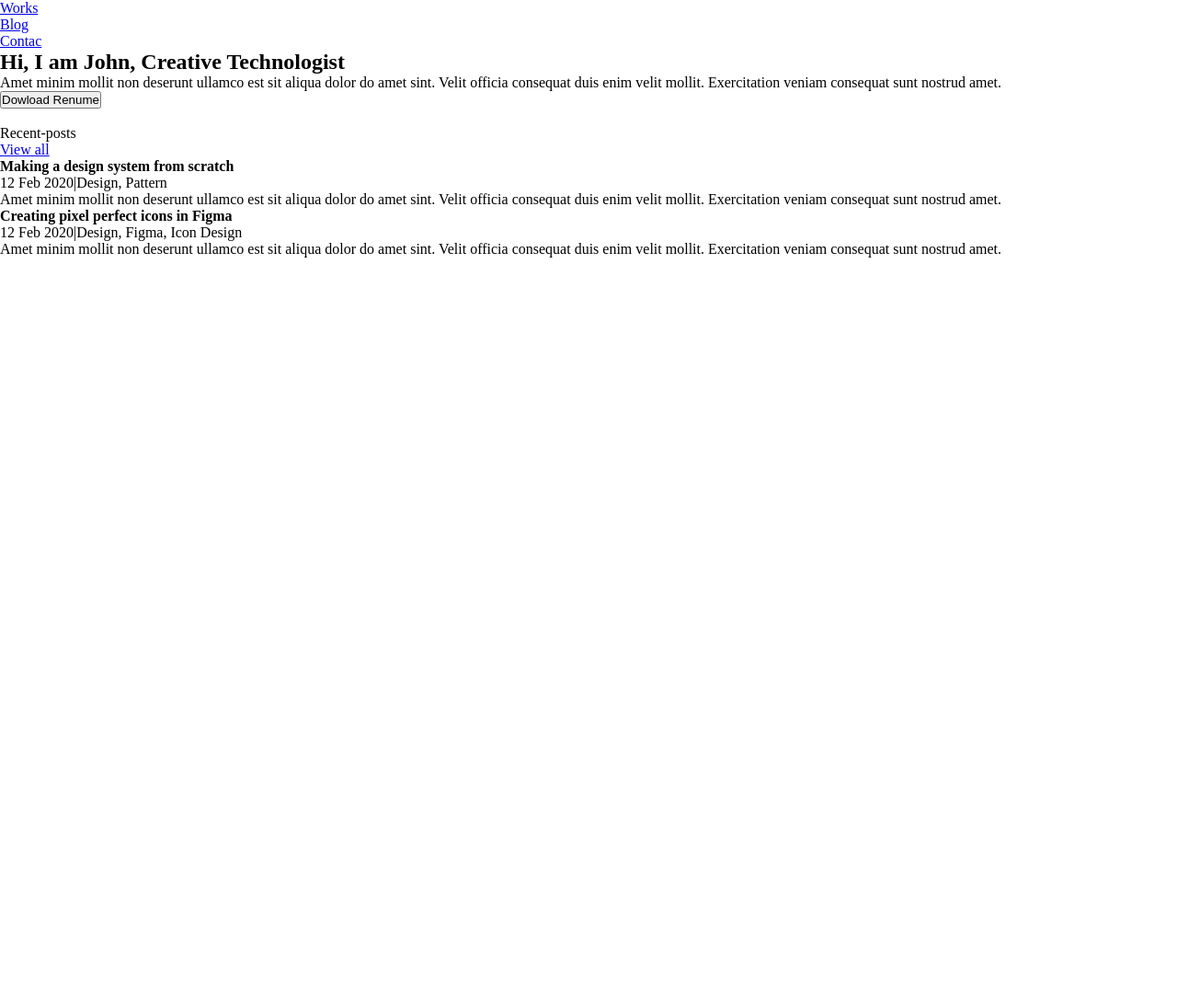
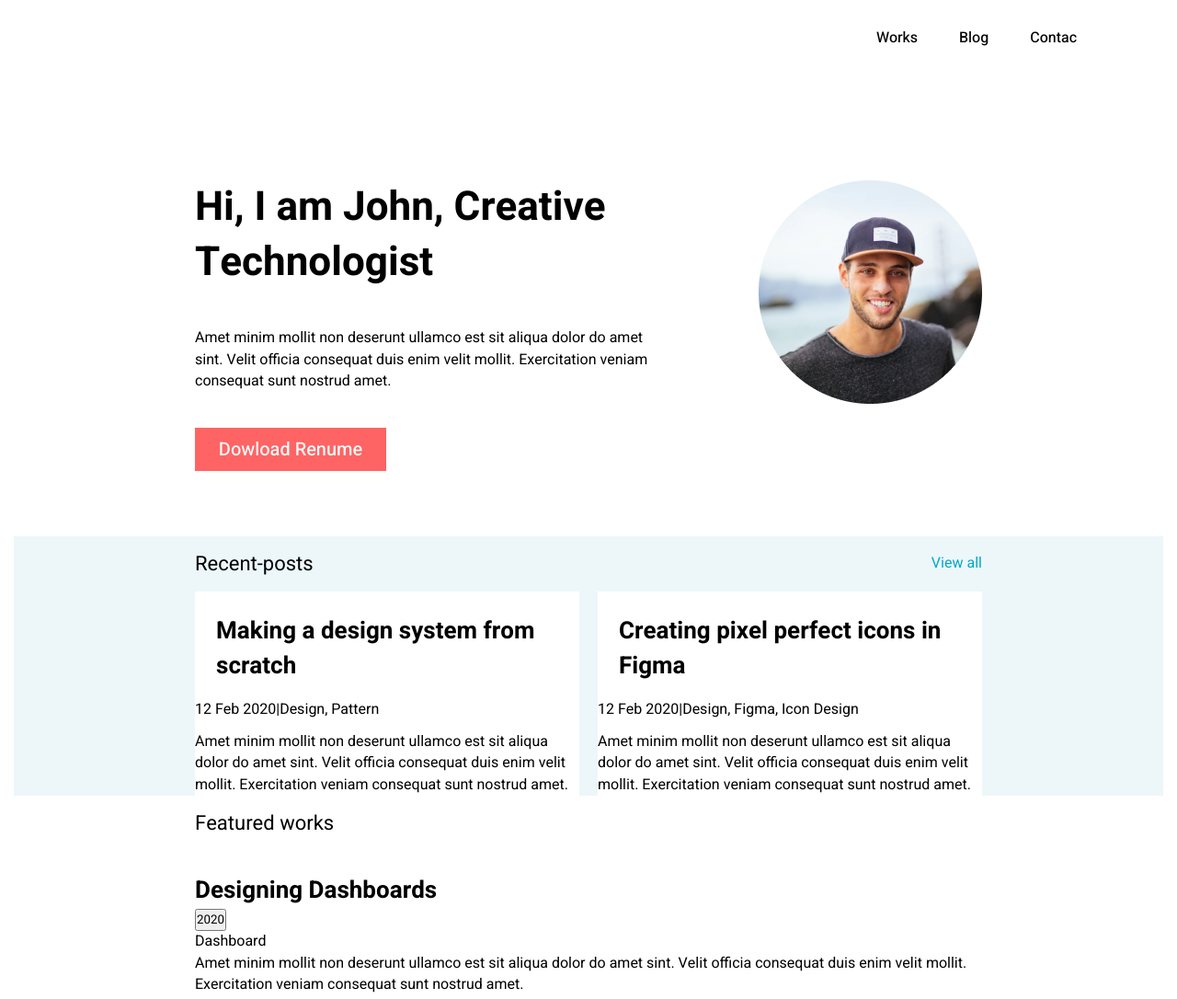
Before and after one commit to nmdxpro/Porfolio-UI, a plain HTML site: page index.html in a window 1280 px wide. Shown: the top 1086 px of the page at 92% size. Before the commit the page ends 800 px from the top, so only its background shows below. Drawn offline with Linux system fonts and the light colour scheme.

Commit message:
header,home

```diff
--- a/assets/scss/base/_fonts.scss
+++ b/assets/scss/base/_fonts.scss
@@ -0,0 +1,30 @@
+@import url('https://fonts.googleapis.com/css2?family=Heebo:wght@400;500;700;900&display=swap');
+$font-base: 'Heebo', sans-serif;
+
+*{
+    font-family: $font-base;
+}
+
+p {
+    font-size: 16px;
+    line-height: 23.5px;
+    font-weight: 400;
+}
+
+h1 {
+    font-weight: 700;
+    font-size: 44px;
+    line-height: 60px;
+}
+
+h2 {
+    font-weight: 400;
+    font-size: 22px;
+    line-height: 60px;
+}
+
+h3 {
+    font-weight: 700;
+    font-size: 26px;
+    line-height: 38.19px;
+}
--- a/assets/scss/base/_global.scss
+++ b/assets/scss/base/_global.scss
@@ -1,2 +1,16 @@
 //color
 $white: #fff;
+$black: #000;
+
+body {
+    padding: 15px;
+}
+
+.container {
+        max-width: 856px;
+        margin: auto;
+    }
+
+a {
+    text-decoration: none;
+}
--- /dev/null
+++ b/assets/scss/components/_buttons.scss
@@ -0,0 +1,10 @@
+.button--primary {
+    width: 208px;
+    height: 47px;
+    background: #FF6464;
+    border: none;
+    font-size: 20px;
+    line-height: 29.38px;
+    color: #fff;
+    font-weight: 500;
+}
--- /dev/null
+++ b/assets/scss/components/_components.scss
@@ -0,0 +1 @@
+@import 'buttons';
--- a/assets/scss/layout/_header.scss
+++ b/assets/scss/layout/_header.scss
@@ -0,0 +1,28 @@
+.header {
+    color: $white;
+
+    .container {
+        max-width: 1152px;
+    }
+
+    .navbar {
+        ul {
+            list-style: none;
+            display: flex;
+            justify-content: right;
+        }
+
+        li {
+            padding-right: 45px;
+            padding-top: 12px;
+        }
+
+        a {
+            text-decoration: none;
+            color: $black;
+            font-weight: 500;
+            size: 20px;
+            line-height: 29.38px;
+        }
+    }
+}
--- a/assets/scss/pages/_home.scss
+++ b/assets/scss/pages/_home.scss
@@ -0,0 +1,62 @@
+.introduction {
+    padding-top: 140px;
+    padding-bottom: 71px;
+
+    .container {
+        display: flex;
+        justify-content: space-between;
+    }
+
+    h2 {
+        width: 447px;
+    }
+
+    p {
+        width: 493px;
+        padding-top: 40px;
+        padding-bottom: 38px;
+    }
+
+    img {
+        width: 243px;
+        height: 243px;
+    }
+}
+
+.recent-posts {
+    background: #EDF7FA;
+
+    .heading {
+        display: flex;
+        justify-content: space-between;
+        align-items: center;
+
+        a{
+            font-weight: 400px;
+            line-height: 23.5px;
+            font-size: 16px;
+            color: #00A8CC;
+        }
+    }
+
+    .content {
+        display: flex;
+        justify-content: space-between;
+
+        .item {
+            background: #fff;
+            width: 418px;
+
+        }
+
+        h3 {
+            padding-top: 24px;
+            padding-left: 23px;
+        }
+
+        .time {
+            padding-top: 17px;
+            padding-bottom: 11px;
+        }
+    }
+}
--- a/assets/scss/styles.scss
+++ b/assets/scss/styles.scss
@@ -1,3 +1,4 @@
 @import 'pages/pages';
 @import 'base/base';
 @import 'layout/layout';
+@import 'components/components';
--- a/index.html
+++ b/index.html
@@ -9,6 +9,7 @@
 </head>
 <body>
     <header class="header">
+        <div class="container">
             <nav class="navbar">
                 <ul>
                     <li><a href="#">Works</a></li>
@@ -16,50 +17,87 @@
                     <li><a href="#">Contac</a></li>
                 </ul>
             </nav>
-
-        <div>
-            <div>
-                <h2>Hi, I am John, Creative Technologist</h2>
-                <p>Amet minim mollit non deserunt ullamco est sit aliqua dolor do amet sint. Velit officia consequat duis enim velit mollit. Exercitation veniam consequat sunt nostrud amet.</p>
-                <button>Dowload Renume</button>
-            </div>
-            <img src="" alt="">
         </div>
     </header>
 
-    <section class="Recent-posts">
+    <section class="introduction">
+        <div class="container">
             <div>
-            <p>Recent-posts</p>
+                <h1>Hi, I am John, Creative Technologist</h1>
+                <p>Amet minim mollit non deserunt ullamco est sit aliqua dolor do amet sint. Velit officia consequat duis enim velit mollit. Exercitation veniam consequat sunt nostrud amet.</p>
+                <button class="button button--primary">Dowload Renume</button>
+            </div>
+            <img src="/assets/images/Ellipse 1.png" alt="">
+        </div>
+    </section>
+
+    <section class="recent-posts">
+        <div class="container">
+            <div class="heading">
+                <h2>Recent-posts</h2>
                 <a href="#">View all</a>
             </div>
 
-        <div>
-            <div>
-                <h4>Making a design system from scratch</h4>
-                <p>12 Feb 2020|Design, Pattern</p>
+            <div class="content">
+                <div class="item">
+                    <h3>Making a design system from scratch</h3>
+                    <p class="time">12 Feb 2020|Design, Pattern</p>
                     <p>
                         Amet minim mollit non deserunt ullamco est sit aliqua dolor do amet sint. Velit officia consequat duis enim velit mollit. Exercitation veniam consequat sunt nostrud amet.
                     </p>
                 </div>
-            <div>
-                <h4>Creating pixel perfect icons in Figma</h4>
-                <p>12 Feb 2020|Design, Figma, Icon Design</p>
+                <div class="item">
+                    <h3>Creating pixel perfect icons in Figma</h3>
+                    <p class="time">12 Feb 2020|Design, Figma, Icon Design</p>
                     <p>
                         Amet minim mollit non deserunt ullamco est sit aliqua dolor do amet sint. Velit officia consequat duis enim velit mollit. Exercitation veniam consequat sunt nostrud amet.
                     </p>
                 </div>
             </div>
+        </div>
     </section>
 
     <section class="featured-works">
+        <div class="container">
+            <h2>Featured works</h2>
             <div>
                 <img src="" alt="">
                 <div>
-
+                    <h3>Designing Dashboards</h3>
+                    <button>2020</button>
+                    <p>Dashboard</p>
+                    <p>Amet minim mollit non deserunt ullamco est sit aliqua dolor do amet sint. Velit officia consequat duis enim velit mollit. Exercitation veniam consequat sunt nostrud amet.</p>
+                </div>
+            </div>
+            <div>
+                <img src="" alt="">
+                <div>
+                    <h3>Vibrant Portraits of 2020</h3>
+                    <button>2018</button>
+                    <p>Dashboard</p>
+                    <p>Amet minim mollit non deserunt ullamco est sit aliqua dolor do amet sint. Velit officia consequat duis enim velit mollit. Exercitation veniam consequat sunt nostrud amet.</p>
+                </div>
+            </div>
+            <div>
+                <img src="" alt="">
+                <div>
+                    <h3>36 Days of Malayalam type</h3>
+                    <button>2018</button>
+                    <p>Dashboard</p>
+                    <p>Amet minim mollit non deserunt ullamco est sit aliqua dolor do amet sint. Velit officia consequat duis enim velit mollit. Exercitation veniam consequat sunt nostrud amet.</p>
+                </div>
             </div>
         </div>
     </section>
 
-
+    <footer>
+        <ul>
+            <li><a href=""><img src="" alt=""></a></li>
+            <li><a href=""><img src="" alt=""></a></li>
+            <li><a href=""><img src="" alt=""></a></li>
+            <li><a href=""><img src="" alt=""></a></li>
+        </ul>
+        <p>Copyright ©2020 All rights reserved</p>
+    </footer>
 </body>
 </html>
```
Also changed, not shown: assets/css/styles.css, assets/images/Ellipse 1.png (added), 1 other file. Lines whose indentation alone changed are shown as unchanged.
